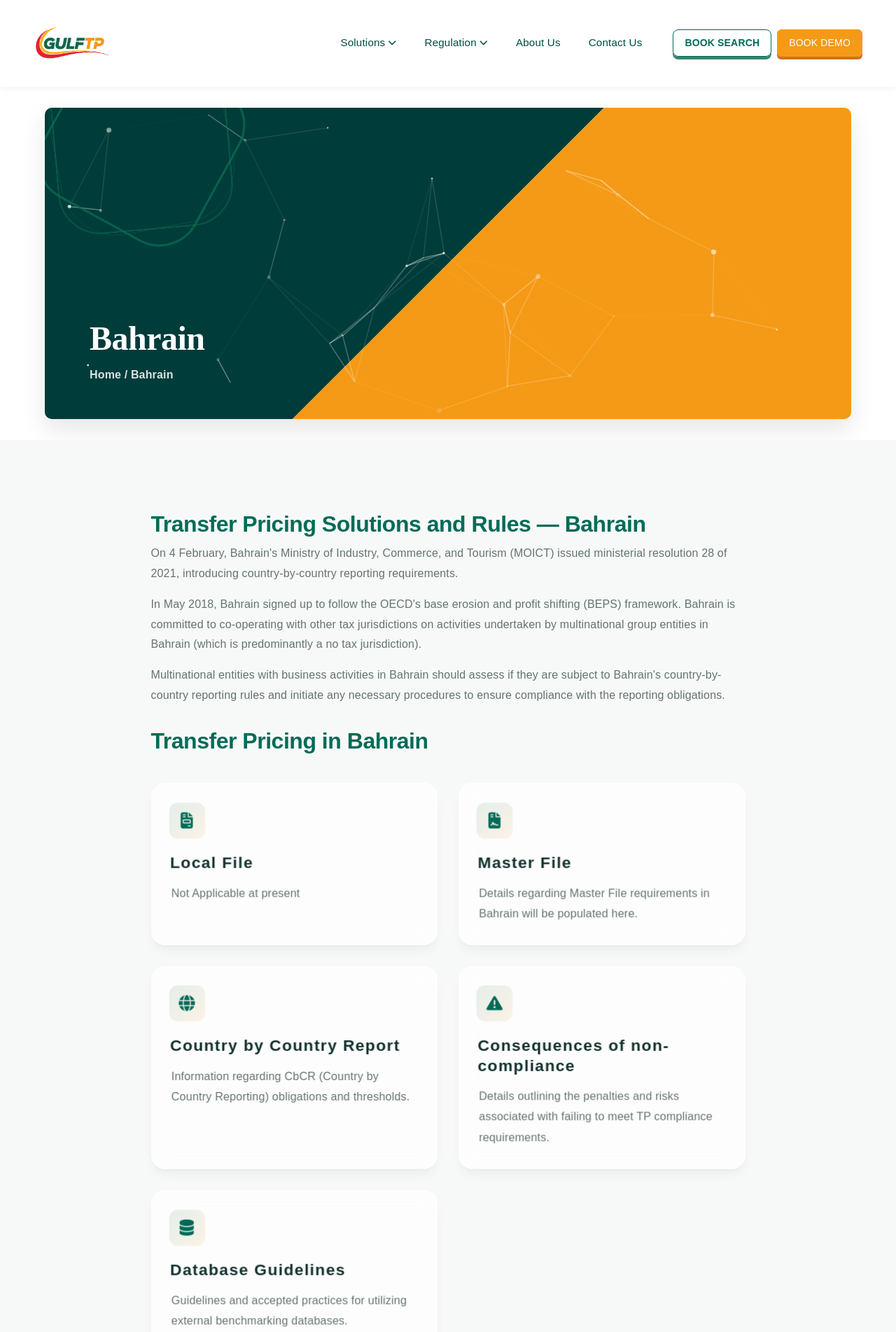
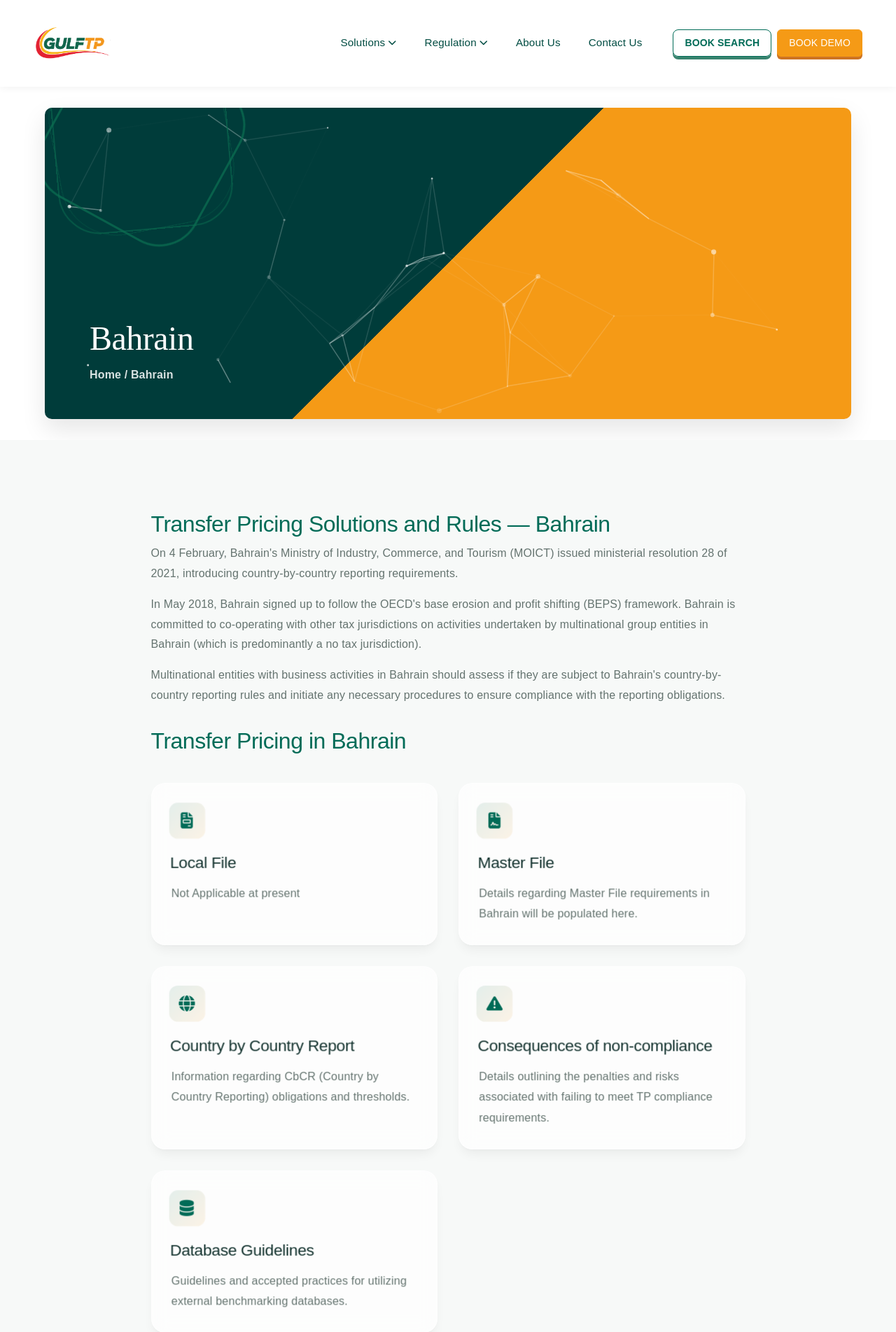
Before and after one commit to sakshidhawale5004/gulf2026, a PHP site: page /bahrain-transfer-pricing.html in a window 1280 px wide. Shown: the part 44-1948 px from the top of the page at 70% size. Run offline with PHP 8.4, Linux system fonts and the light colour scheme.

Commit message:
Revert heading font weight back to 500 globally across all pages, stripping all bold inline classes and enforcing 500 weight perfectly as requested

```diff
--- a/bahrain-transfer-pricing.html
+++ b/bahrain-transfer-pricing.html
@@ -43,7 +43,7 @@
 .page-hero h1 {
 
     font-size: clamp(2.4rem, 6vw, 4rem);
-    font-weight: 800;
+    font-weight: 500;
     letter-spacing: -0.5px;
     text-shadow: 0 2px 20px rgba(0,0,0,0.4);
     margin-bottom: 0.5rem;
--- a/book-a-demo.html
+++ b/book-a-demo.html
@@ -148,12 +148,12 @@
     }
     .demo-heading {
         color: var(--primary-green);
-        font-weight: 800;
+        font-weight: 500;
         margin-bottom: 20px;
     }
     .section-title {
         color: var(--primary-green);
-        font-weight: 700;
+        font-weight: 500;
         position: relative;
         padding-bottom: 15px;
         margin-bottom: 30px;
--- a/contact.html
+++ b/contact.html
@@ -156,7 +156,7 @@
         color: white;
         border: none;
         padding: 15px;
-        font-weight: bold;
+        font-weight: 500;
         transition: all 0.3s ease;
         border-radius: 0;
     }
--- a/egypt-transfer-pricing.html
+++ b/egypt-transfer-pricing.html
@@ -32,7 +32,7 @@
 .page-hero h1 {
 
     font-size: clamp(2.4rem, 6vw, 4rem);
-    font-weight: 800;
+    font-weight: 500;
     letter-spacing: -0.5px;
     text-shadow: 0 2px 20px rgba(0,0,0,0.4);
     margin-bottom: 0.5rem;
--- a/kuwait-transfer-pricing.html
+++ b/kuwait-transfer-pricing.html
@@ -32,7 +32,7 @@
 .page-hero h1 {
 
     font-size: clamp(2.4rem, 6vw, 4rem);
-    font-weight: 800;
+    font-weight: 500;
     letter-spacing: -0.5px;
     text-shadow: 0 2px 20px rgba(0,0,0,0.4);
     margin-bottom: 0.5rem;
--- a/oman-transfer-pricing.html
+++ b/oman-transfer-pricing.html
@@ -32,7 +32,7 @@
 .page-hero h1 {
 
     font-size: clamp(2.4rem, 6vw, 4rem);
-    font-weight: 800;
+    font-weight: 500;
     letter-spacing: -0.5px;
     text-shadow: 0 2px 20px rgba(0,0,0,0.4);
     margin-bottom: 0.5rem;
--- a/style.css
+++ b/style.css
@@ -31,7 +31,6 @@ body {
 }
 
 h1, h2, h3, h4, h5, h6 {
-    font-weight: 700;
     font-weight: 500;
     color: var(--primary-green);
     letter-spacing: -0.02em;
@@ -515,7 +514,6 @@ h1, h2, h3, h4, h5, h6 {
 }
 .stat-number {
     font-size: 3.5rem;
-    font-weight: 700;
     font-weight: 500;
     color: var(--primary-orange);
     margin-bottom: 10px;
@@ -640,7 +638,7 @@ h1, h2, h3, h4, h5, h6 {
 }
 .glass-card-title {
     font-size: 1.3rem;
-    font-weight: 700;
+    font-weight: 500;
     color: var(--text-dark); /* text-dark */
     margin-bottom: 15px;
     transform: translateZ(20px);
@@ -720,7 +718,6 @@ h1, h2, h3, h4, h5, h6 {
 }
 
 .page-hero h1, .hero-banner .hero-title, .contact-hero .contact-title {
-    font-weight: 700;
     font-weight: 500;
     font-size: 3rem;
     margin-bottom: 15px;
@@ -746,7 +743,7 @@ h1, h2, h3, h4, h5, h6 {
 
 /* Common Section Styles */
 .section-padding { padding: 80px 0; }
-.section-title { font-weight: 700; font-weight: 500; font-size: 2.0rem; margin-top: 30px; margin-bottom: 20px; color: var(--primary-green); }
+.section-title { font-weight: 500; font-size: 2.0rem; margin-top: 30px; margin-bottom: 20px; color: var(--primary-green); }
 .sub-heading { color: var(--primary-green); font-weight: 700; font-size: 1.4rem; margin-top: 30px; margin-bottom: 15px; }
 .content-body p { font-size: 1rem; color: var(--text-muted); /* text-muted */ line-height: 1.8; margin-bottom: 15px; }
 .content-body ul.bullet-list { list-style-type: none; padding-left: 0; margin-bottom: 20px; }
@@ -906,7 +903,7 @@ select.custom-input option { background-color: #ffffff; color: #333333; }
 .section-padding { padding: 100px 0; }
 .section-heading { margin-bottom: 30px; }
 .sub-title { color: var(--primary-orange); font-weight: 700; text-transform: uppercase; letter-spacing: 1px; font-size: 0.85rem; display: block; margin-bottom: 10px; }
-.section-heading .title { font-weight: 700; font-weight: 500; font-size: 2.0rem; line-height: 1.2; color: var(--primary-green); }
+.section-heading .title { font-weight: 500; font-size: 2.0rem; line-height: 1.2; color: var(--primary-green); }
 .about-image-wrapper { position: relative; padding-right: 30px; padding-bottom: 30px; }
 .experience-badge { position: absolute; bottom: 0; right: 0; background: var(--primary-green); color: white; padding: 30px; border-radius: 8px; text-align: center; box-shadow: 0 20px 40px rgba(8, 102, 75, 0.3); }
 .experience-badge h2 { font-size: 3.5rem; font-weight: 500; margin: 0; line-height: 1; }
@@ -1670,10 +1667,7 @@ section img,
 
 
 /* Ensure sub-headings don't get too overwhelmingly large */
-h3, .h3 {
-    letter-spacing: 0.06em !important;
-    font-weight: 700 !important;
-}
+
 
 .btn-outline-custom-green {
     border: 2px solid var(--primary-green) !important;
@@ -2472,7 +2466,7 @@ p {
     color: var(--deep-teal) !important;
     font-size: 1.25rem;
     margin-bottom: 15px;
-    font-weight: 600;
+    font-weight: 500;
 }
 
 
@@ -2613,7 +2607,7 @@ h1, h2, h3, h4, h5, h6,
 .title, .section-heading .title, .hero-title,
 .hero-title span.highlight,
 .navbar-brand, .value-card h4, .benefit-card h5 {
-    font-weight: 600 !important;
+    font-weight: 500 !important;
 }
 
 /* ==========================================================================
@@ -2682,7 +2676,7 @@ h1, h2, h3, h4, h5, h6,
 .footer-heading {
     color: var(--primary-orange) !important; /* Orange combination as requested */
     margin-bottom: 25px;
-    font-weight: 600 !important; /* Synchronized font weight */
+    font-weight: 500 !important; /* Synchronized font weight */
     font-size: 1.15rem;
     letter-spacing: 0.5px;
     position: relative;
```
Also changed, not shown: aa.html (+3 -3 lines), index.html (+4 -4 lines), 2 other files.
